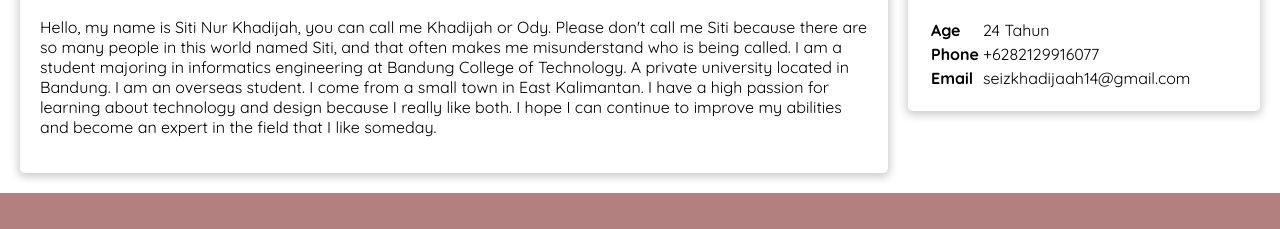
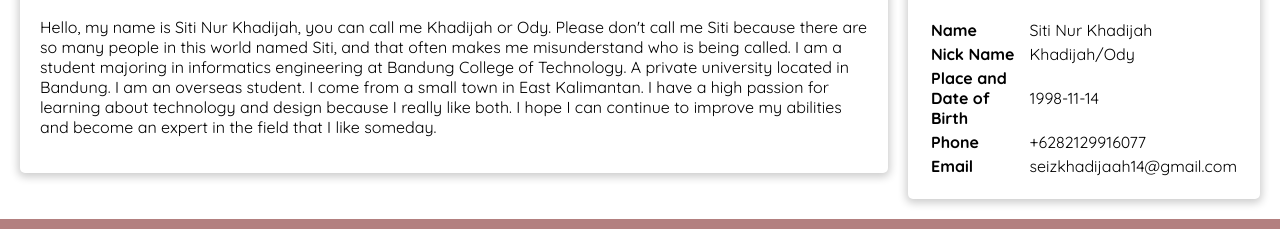
Before and after one commit to hikhadijah/DeployWebProfile, a plain HTML site: page WebProfileGCP/index.html in a window 1280 px wide. Shown: the part 527-756 px from the top of the page. Drawn offline with Linux system fonts and the light colour scheme.

Commit message:
Update index.html

```diff
--- a/WebProfileGCP/index.html
+++ b/WebProfileGCP/index.html
@@ -43,8 +43,16 @@
             <section>
                <table>
                    <tr>
-                       <th>Age</th>
-                       <td>24 Tahun</td>
+                       <th>Name</th>
+                       <td>Siti Nur Khadijah</td>
+                   </tr>
+                   <tr>
+                       <th>Nick Name</th>
+                       <td>Khadijah/Ody</td>
+                   </tr>
+                   <tr>
+                       <th>Place and Date of Birth</th>
+                       <td>1998-11-14</td>
                    </tr>
                    <tr>
                        <th>Phone</th>
```
